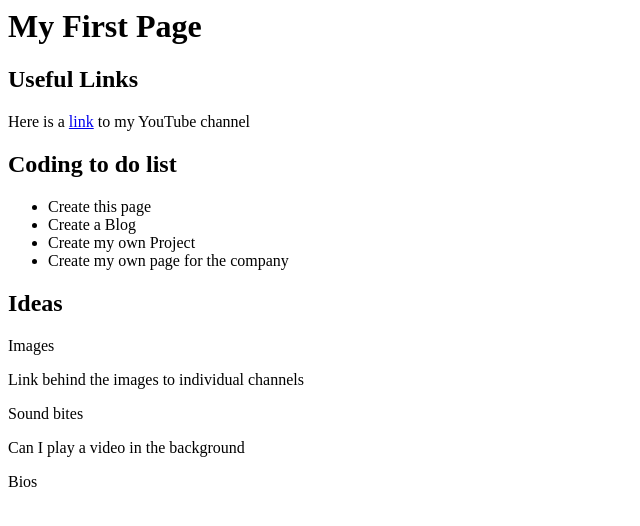
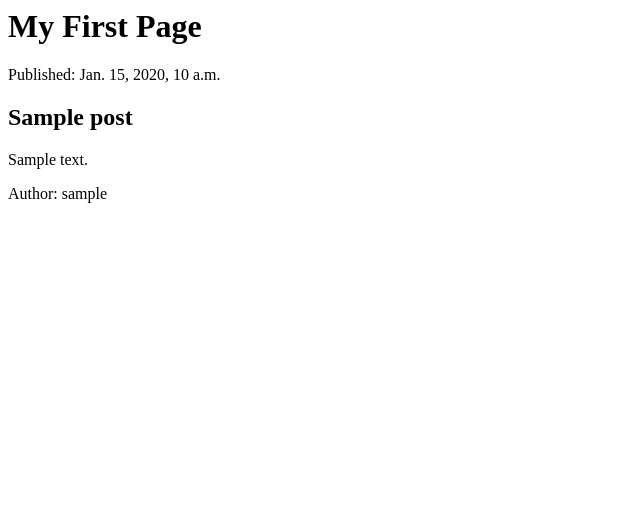
Before and after one commit to j-cocking/my-first-blog, a Django app: page / in a window 1280 px wide. Shown: the top 526 px of the page, without its empty margins (0-640 px from the left). Run offline with Django 3.2, Linux system fonts and the light colour scheme; tables that the repository leaves empty hold one stand-in row (values such as "Sample post").

Commit message:
Modified templates to display posts from database.

```diff
--- a/blog/templates/blog/post_list.html
+++ b/blog/templates/blog/post_list.html
@@ -7,27 +7,14 @@
         <h1>My First Page</h1>
       </div>
 
-      <div>
-        <h2>Useful Links</h2>
-          <P>Here is a <a href=https://www.youtube.com/channel/UCg_vb6X8dFkbNAoU9gsMRyw/>link</a> to my YouTube channel</P>
-      </div>
-
-      <div>
-        <h2>Coding to do list</h2>
-      </div>
-
-<div>
-        <ul><li>Create this page</li><li>Create a Blog</li><li>Create my own Project</li><li>Create my own page for the company</li><ul>
-</div>
-        <div>
-          <h2>Ideas</h2>
-          <p>Images</p>
-          <p>Link behind the images to individual channels</p>
-          <p>Sound bites</p>
-          <p>Can I play a video in the background</p>
-          <p>Bios</p>
-            </div>
-
+{% for post in posts %}
+  <div>
+    <p>Published: {{post.published_date}}</p>
+    <h2>{{post.title}}</h2>
+    <p>{{post.text|linebreaksbr}}</p>
+    <p>Author: {{post.author}}</P>
+  </div>
+{% endfor %}
       </body>
 
 </HTML>
--- a/blog/views.py
+++ b/blog/views.py
@@ -1,4 +1,7 @@
 from django.shortcuts import render
+from django.utils import timezone
+from .models import Post
 def post_list(request):
-    return render(request, 'blog/post_list.html',{})
+    posts = Post.objects.filter(published_date__lte=timezone.now()).order_by('published_date')
+    return render(request, 'blog/post_list.html',{'posts': posts})
 # Create your views here.
```
